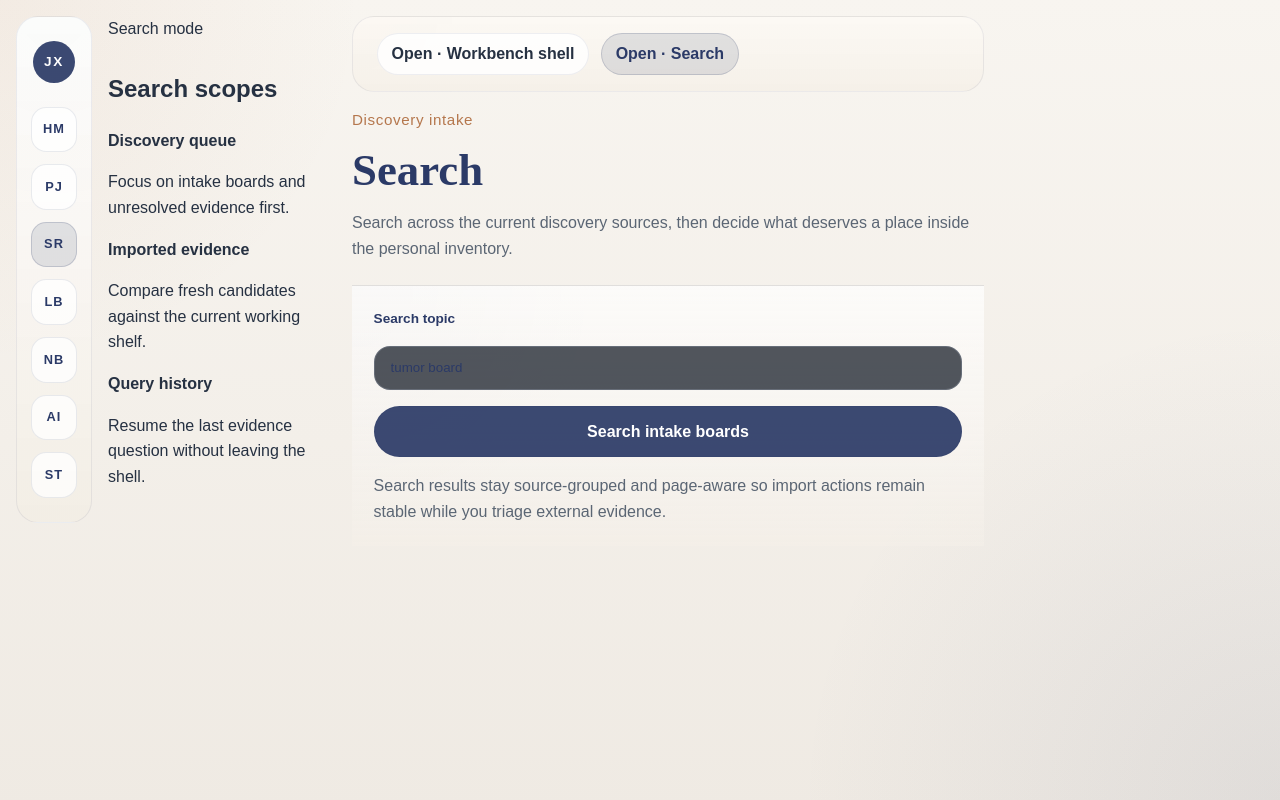
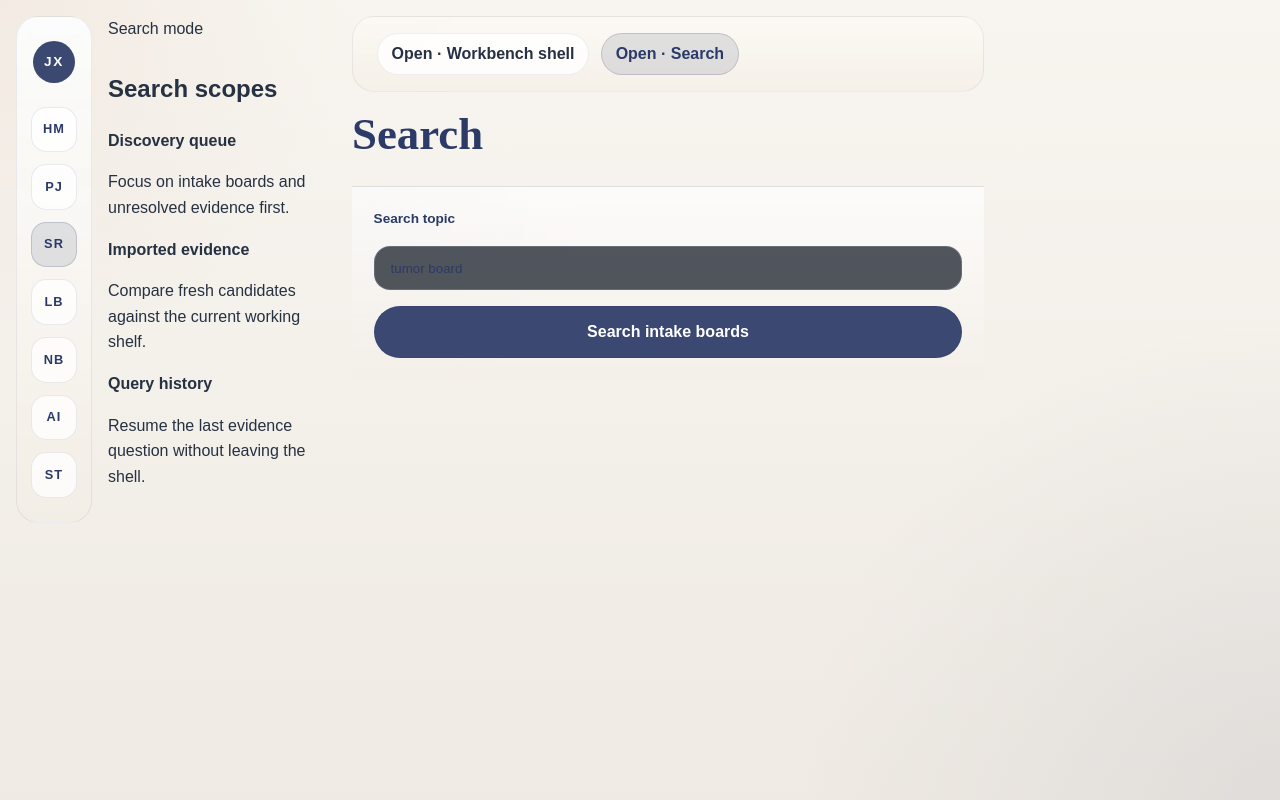
Before and after one commit to 1508324011/Jixia, a React (Vite) app: page /search in a window 1280 px wide. Built offline with nearby package versions, Linux system fonts and the light colour scheme.

Commit message:
feat: compact the search and library routes
Ultraworked with [Sisyphus](https://github.com/code-yeongyu/oh-my-opencode)

Co-authored-by: Sisyphus <clio-agent@sisyphuslabs.ai>

```diff
--- a/src/web/pages/library-page.tsx
+++ b/src/web/pages/library-page.tsx
@@ -72,12 +72,6 @@ export function LibraryPage({ mode = 'project' }: LibraryPageProps) {
 
   const activeSpace = spacesData?.spaces.find((space) => space.spaceId === resolvedSpaceId);
   const visibilityFallback = activeSpace?.visibility ?? 'space_shared';
-  const kicker = isPersonalMode
-    ? 'Personal library · imported references · ready to sort'
-    : 'Shared space · curated collection · visibility-aware entries';
-  const description = isPersonalMode
-    ? 'Review imported literature entries and decide what stays private versus what should move into a project workspace.'
-    : 'Review imported literature entries, metadata, and reading readiness inside the selected space.';
   const contextLabel = isPersonalMode
     ? 'Personal context'
     : `Context · ${activeSpace?.name ?? resolvedSpaceId} / ${resolvedProjectId}`;
@@ -88,8 +82,6 @@ export function LibraryPage({ mode = 'project' }: LibraryPageProps) {
   const sourceLabel = isPersonalMode
     ? 'personal import'
     : activeSpace?.importLocator ?? 'pmid import';
-  const inventoryLabel = isPersonalMode ? 'Personal evidence shelf' : 'Shared evidence shelf';
-
   function buildProjectLibraryPath(entryId: string, suffix: 'notes' | 'reader'): string {
     return buildCanonicalProjectPath(
       `/projects/${resolvedProjectId}/library/${entryId}/${suffix}`,
@@ -218,9 +210,7 @@ export function LibraryPage({ mode = 'project' }: LibraryPageProps) {
   return (
     <main className="workbench-route workbench-route--library">
       <header className="page-header">
-        <p className="page-kicker">{kicker}</p>
         <h1 className="page-title">Library</h1>
-        <p className="page-description">{description}</p>
       </header>
 
       <section aria-label="context bar" className="context-bar">
@@ -233,10 +223,6 @@ export function LibraryPage({ mode = 'project' }: LibraryPageProps) {
         {!isPersonalMode ? (
           <article className="library-import-surface stack-sm">
             <h2 className="panel-title">Import paper</h2>
-            <p className="quiet-copy">
-              Bring one more deterministic DOI, PMID, or arXiv record into the shared shelf before
-              opening the reader.
-            </p>
             <p className="quiet-copy">{importLabel}</p>
             <form
               className="stack-sm"
@@ -288,12 +274,11 @@ export function LibraryPage({ mode = 'project' }: LibraryPageProps) {
           data-layout-mode="inventory"
           data-testid="library-inventory-surface"
         >
-          <div className="library-inventory-panel__header">
-            <div className="stack-xs">
-              <span className="intake-source-board__eyebrow">Inventory surface</span>
-              <h2 className="panel-title">Library inventory</h2>
-              <p className="quiet-copy">{inventoryLabel}</p>
-            </div>
+            <div className="library-inventory-panel__header">
+              <div className="stack-xs">
+                <span className="intake-source-board__eyebrow">Inventory surface</span>
+                <h2 className="panel-title">Library inventory</h2>
+              </div>
             <LibraryFilters
               activeView={activeView}
               onQueryChange={setInventoryQuery}
--- a/src/web/pages/search-page.tsx
+++ b/src/web/pages/search-page.tsx
@@ -146,12 +146,7 @@ export function SearchPage() {
   return (
     <main className="workbench-route workbench-route--search">
       <header className="page-header">
-        <p className="page-kicker">Discovery intake</p>
         <h1 className="page-title">Search</h1>
-        <p className="page-description">
-          Search across the current discovery sources, then decide what deserves a place inside the
-          personal inventory.
-        </p>
       </header>
 
       <section className="search-surface search-surface--workbench">
@@ -175,10 +170,6 @@ export function SearchPage() {
             Search intake boards
           </button>
         </form>
-        <p className="quiet-copy">
-          Search results stay source-grouped and page-aware so import actions remain stable while you
-          triage external evidence.
-        </p>
         {isLoading ? <p className="quiet-copy">Searching discovery sources…</p> : null}
         {errorMessage ? <p className="quiet-copy">{errorMessage}</p> : null}
       </section>
```
Also changed, not shown: 2 other files (tests, documents, lock files or other folders).
